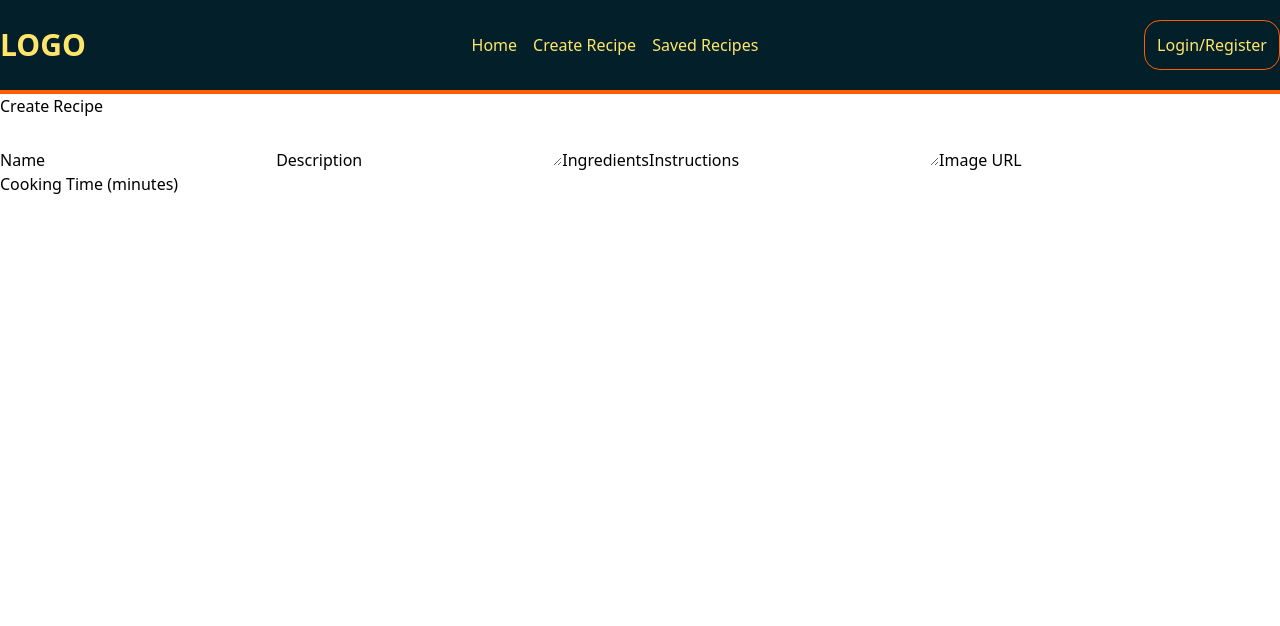
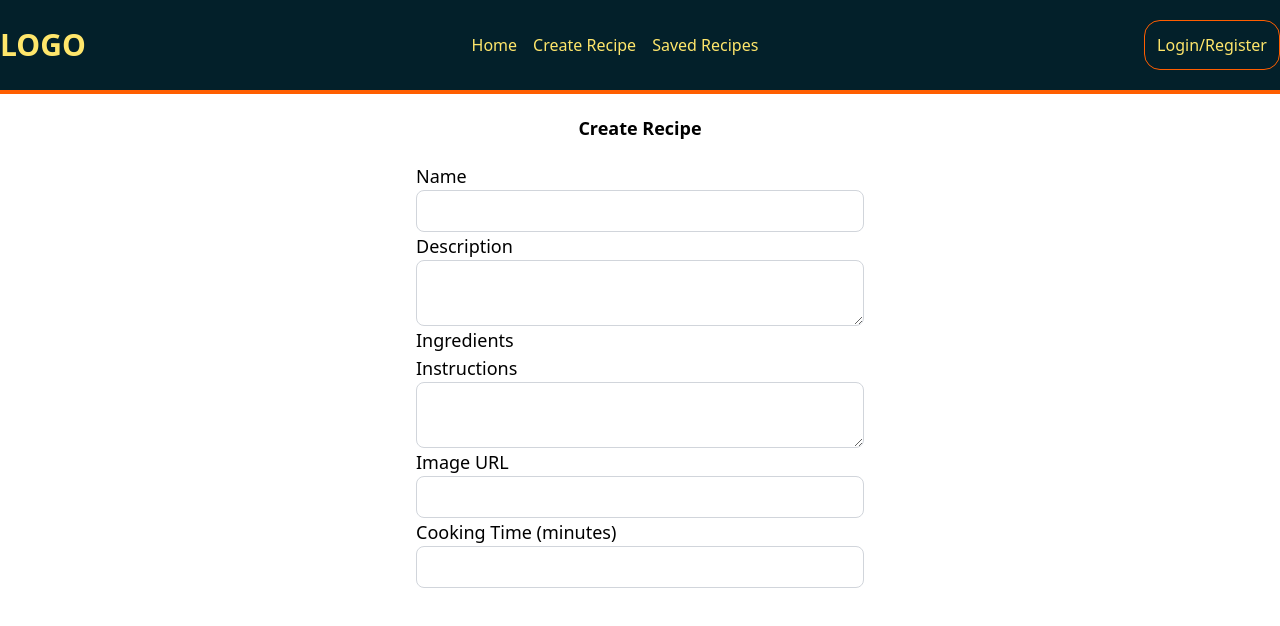
Before and after one commit to Borys-Mch/mern-auth, a React (Vite) app in the folder client/: page /create-recipe in a window 1280 px wide. Shown: the top 626 px of the page. Built offline with nearby package versions, Linux system fonts and the light colour scheme.

Commit message:
Added css to CreateRecipe page

```diff
--- a/client/src/pages/CreateRecipe.jsx
+++ b/client/src/pages/CreateRecipe.jsx
@@ -15,36 +15,60 @@ const CreateRecipe = () => {
     setRecipe({ ...recipe, [name]: value });
   };
   return (
-    <div>
-      <h2>Create Recipe</h2>
-      <form>
-        <label htmlFor="name">Name</label>
-        <input type="text" id="name" name="name" onChange={handleChange} />
-        <label htmlFor="description">Description</label>
+    <div className="container mx-auto flex flex-col">
+      <h2 className="mt-5 text-center text-lg font-bold">Create Recipe</h2>
+      <form className="flex flex-col mt-5 mx-auto w-full max-w-md">
+        <label htmlFor="name" className="text-lg">
+          Name
+        </label>
+        <input
+          type="text"
+          id="name"
+          name="name"
+          onChange={handleChange}
+          className=" p-2 border border-gray-300 rounded-lg"
+        />
+        <label htmlFor="description" className="text-lg">
+          Description
+        </label>
         <textarea
           id="description"
           name="description"
-          onChange={handleChange}></textarea>
-        <label htmlFor="ingredients">Ingredients</label>
+          onChange={handleChange}
+          className=" p-2 border border-gray-300 rounded-lg"
+        />
+        <label htmlFor="ingredients" className="text-lg">
+          Ingredients
+        </label>
 
-        <label htmlFor="instructions">Instructions</label>
+        <label htmlFor="instructions" className="text-lg">
+          Instructions
+        </label>
         <textarea
           id="instructions"
           name="instructions"
-          onChange={handleChange}></textarea>
-        <label htmlFor="imageUrl">Image URL</label>
+          onChange={handleChange}
+          className=" p-2 border border-gray-300 rounded-lg"
+        />
+        <label htmlFor="imageUrl" className="text-lg">
+          Image URL
+        </label>
         <input
           type="text"
           id="imageUrl"
           name="imageUrl"
           onChange={handleChange}
+          className=" p-2 border border-gray-300 rounded-lg"
         />
-        <label htmlFor="cookingTime">Cooking Time (minutes)</label>
+        <label htmlFor="cookingTime" className="text-lg">
+          Cooking Time (minutes)
+        </label>
         <input
           type="number"
           id="cookingTime"
           name="cookingTime"
           onChange={handleChange}
+          className=" p-2 border border-gray-300 rounded-lg"
         />
       </form>
     </div>
```
